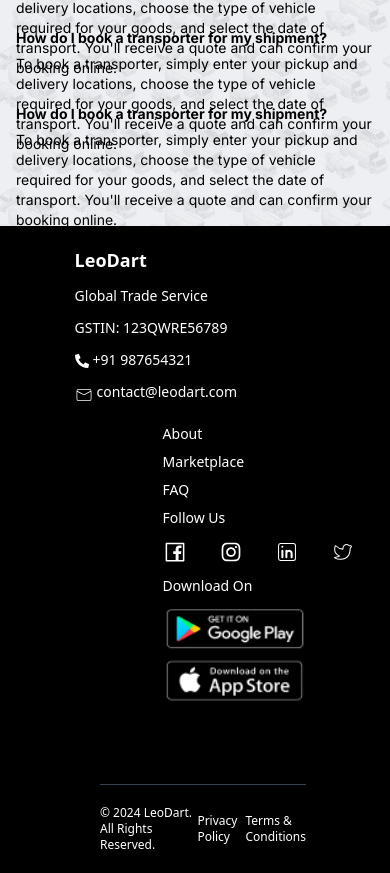
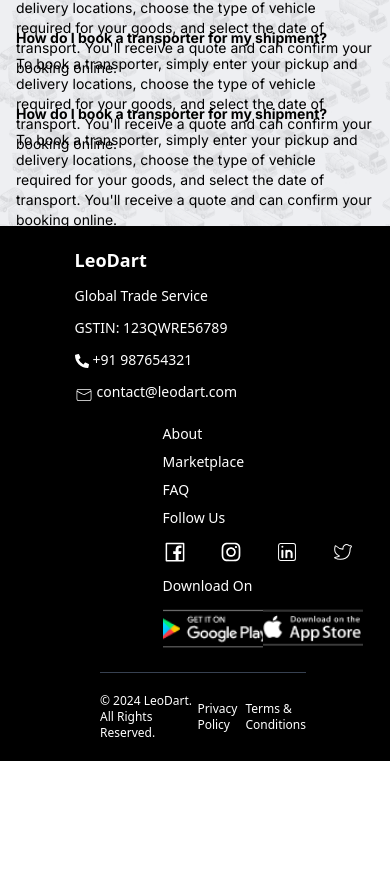
Before and after one commit to nihalmohd/LoaDart, a React (Vite) app: page / in a window 390 px wide. Shown: the part 2678-3551 px from the top of the page. After the commit the page ends 3439 px from the top, so only its background shows below. Built offline with nearby package versions, Linux system fonts and the light colour scheme.

Commit message:
responsive footer is over

```diff
--- a/src/assets/components/Footer.jsx
+++ b/src/assets/components/Footer.jsx
@@ -51,7 +51,7 @@
               <div className="flex-1   min-w-[200px] lg:mb-5 ml-32 ">
 
                   <p>Download On</p>
-                  <div className=" lg:w-40 h-40  mt-2 md:flex lg:flex-none gap-3 ">
+                  <div className=" lg:w-40 lg:h-40  mt-2 flex lg:flex-col ">
 
                       <span className="bg-gray-700 w-36 h-12 inline-block">
                           <img src="\images\Screenshot 2024-11-01 115313.png" alt="" className="w-full h-full object-cover" />
```
